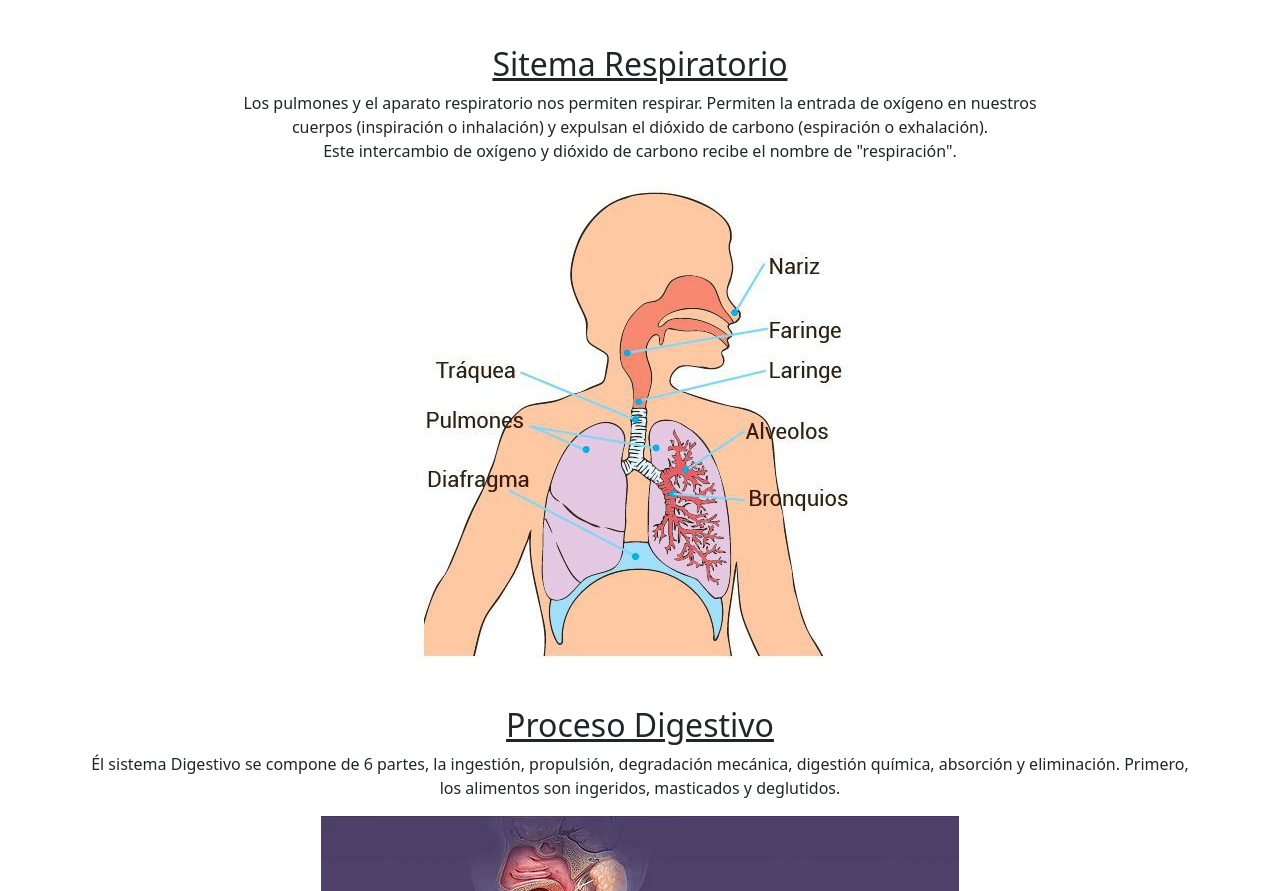
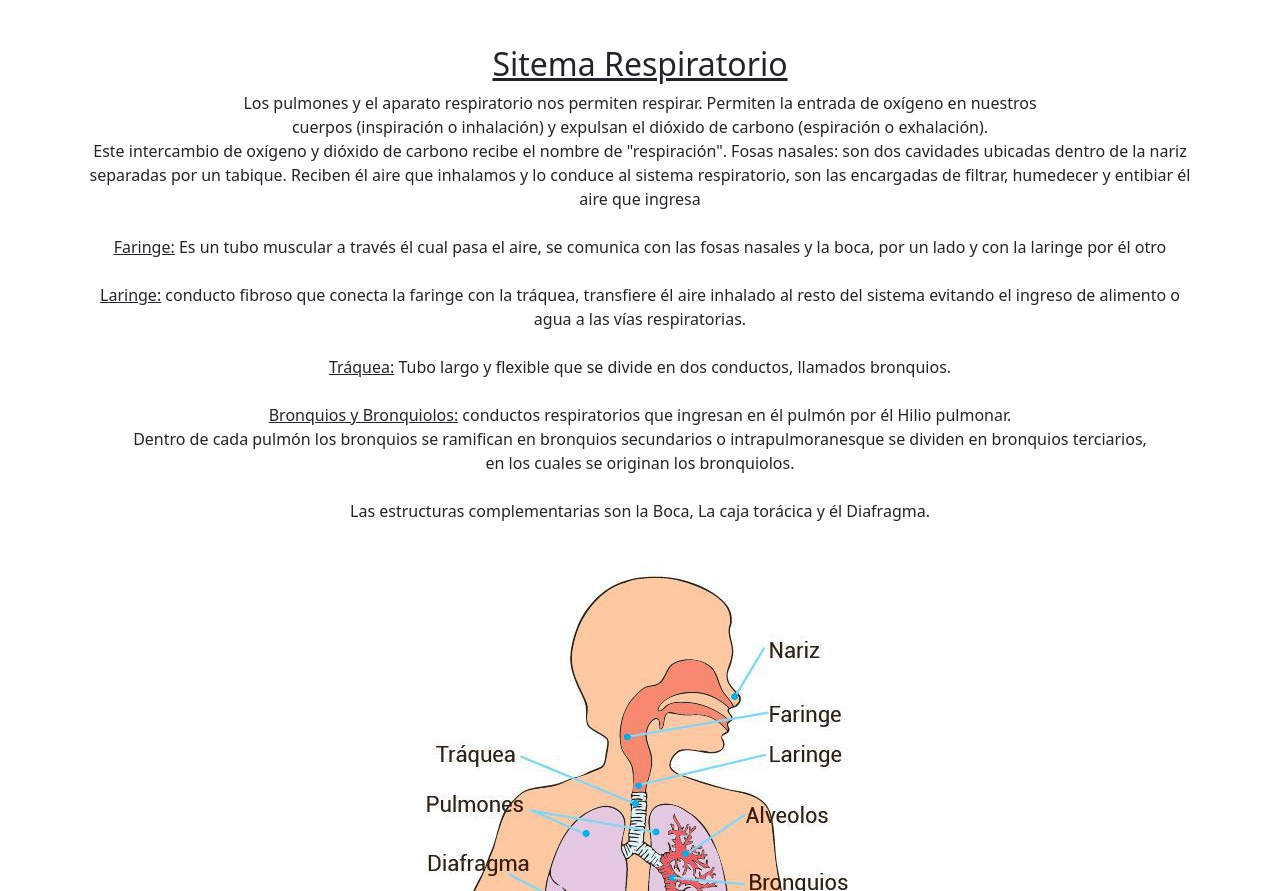
Before and after one commit to Web1technology2company/Pagina-Web-Biologia, a plain HTML site: page index.html in a window 1280 px wide. Shown: the part 3592-4483 px from the top of the page. Drawn offline with nearby package versions, Linux system fonts and the light colour scheme.

Commit message:
Update index.html

```diff
--- a/index.html
+++ b/index.html
@@ -111,6 +111,18 @@
             </h2>
             <p class="Texto-1">
                 Los pulmones y el aparato respiratorio nos permiten respirar. Permiten la entrada de oxígeno en nuestros <br> cuerpos (inspiración o inhalación) y expulsan el dióxido de carbono (espiración o exhalación). <br> Este intercambio de oxígeno y dióxido de carbono recibe el nombre de "respiración".
+              Fosas nasales: son dos cavidades ubicadas dentro de la nariz separadas por un tabique. Reciben él aire que inhalamos y lo conduce al sistema respiratorio, son las encargadas de filtrar, humedecer y entibiar él aire que ingresa
+                <br><br>
+                <u>Faringe:</u> Es un tubo muscular a través él cual pasa el aire, se comunica con las fosas nasales y la boca, por un lado y con la laringe por él otro
+                <br><br>
+                <u>Laringe:</u> conducto fibroso que conecta la faringe con la tráquea, transfiere él aire inhalado al resto del sistema evitando el ingreso de alimento o agua a las vías respiratorias.
+                <br><br>
+                <u>Tráquea:</u> Tubo largo y flexible que se divide en dos conductos, llamados bronquios.
+                <br><br>
+                <u>Bronquios y Bronquiolos:</u> conductos respiratorios que ingresan en él pulmón por él Hilio pulmonar.<br> Dentro de cada pulmón los bronquios se ramifican en bronquios secundarios o intrapulmoranesque se dividen en bronquios terciarios,<br> en los cuales se originan los bronquiolos.
+                <br><br>
+                Las estructuras complementarias son la Boca, La caja torácica y él Diafragma.
+                <br><br>
             </p>
             <center>
               <img src="assets/imagenes/Sistema Respiratorio.png" alt="" class="img-fluid">
```
